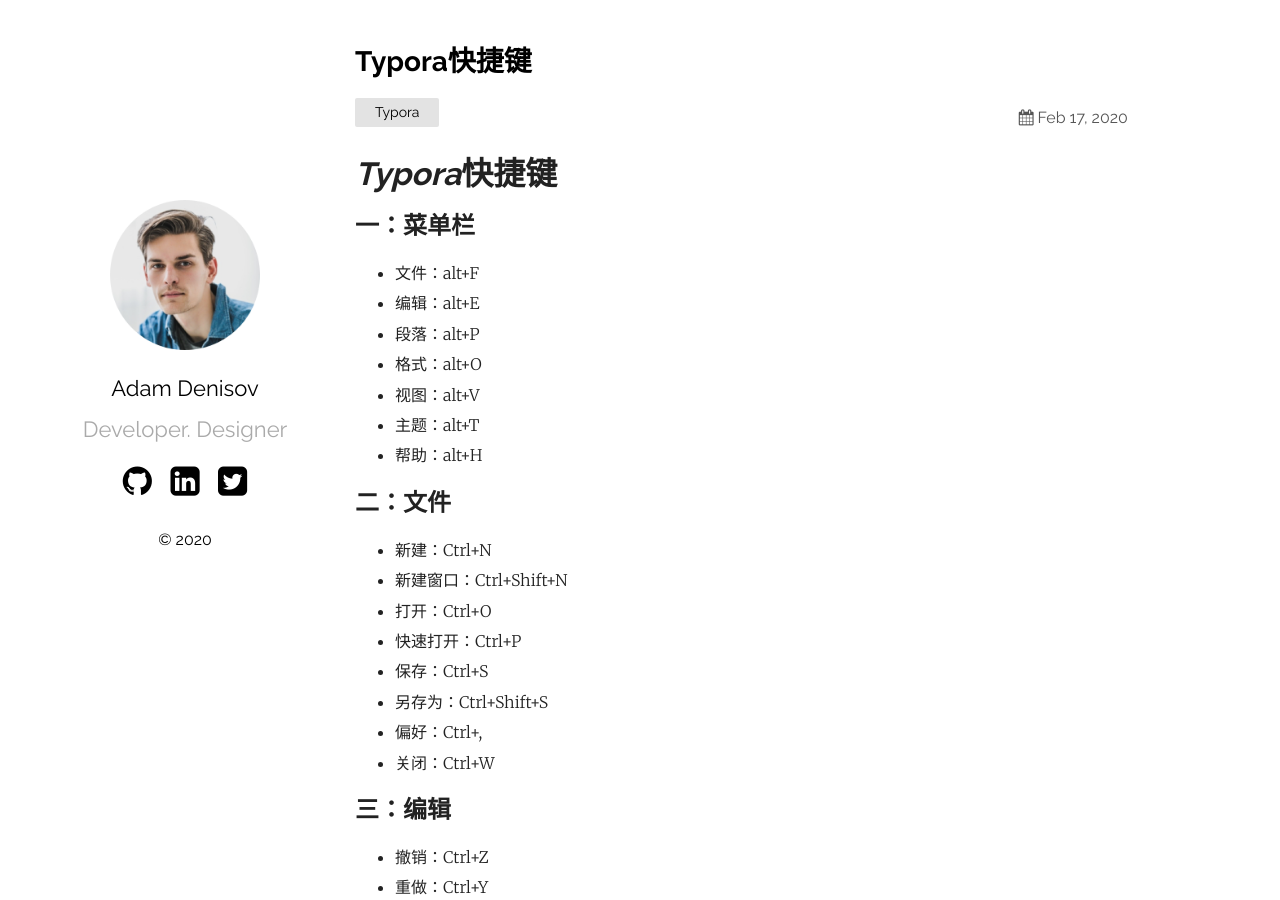
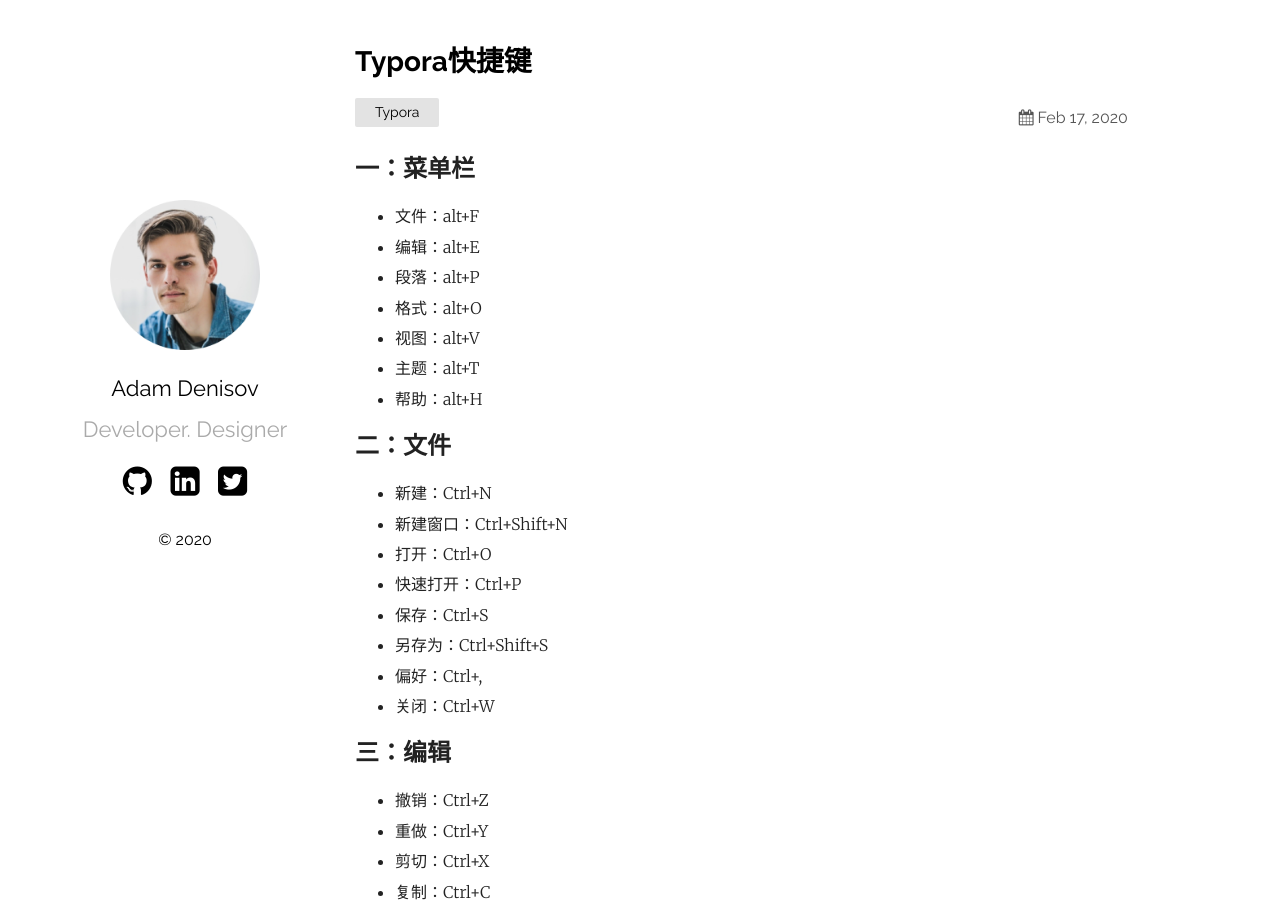
Before and after one commit to kunming-hsu/kunming-hsu.github.io, a Jekyll site: the page built from _posts/2020-02-17-Typora快捷键.md, in a window 1280 px wide and 900 px high. Built offline with Jekyll 4.4.1, drawn with Linux system fonts in a browser that asks for light colours.

Commit message:
Update 2020-02-17-Typora快捷键.md

```diff
--- a/_posts/2020-02-17-Typora快捷键.md
+++ b/_posts/2020-02-17-Typora快捷键.md
@@ -4,9 +4,6 @@
 date:   2020-02-17 21:03:36 +0530
 categories: Typora
 ---
-
-# *Typora*快捷键
-
 ## 一：菜单栏
 
 - 文件：alt+F
```
